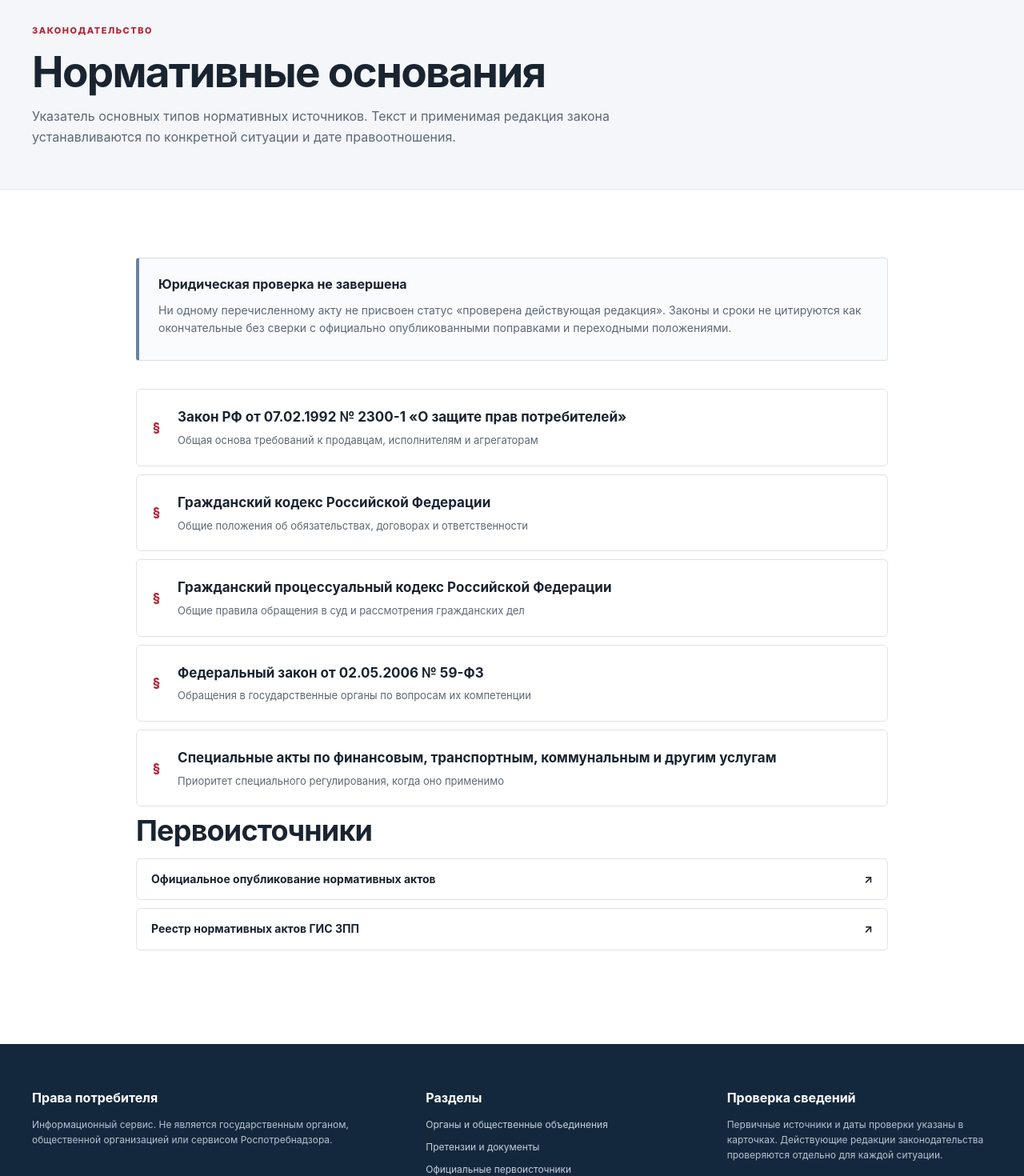
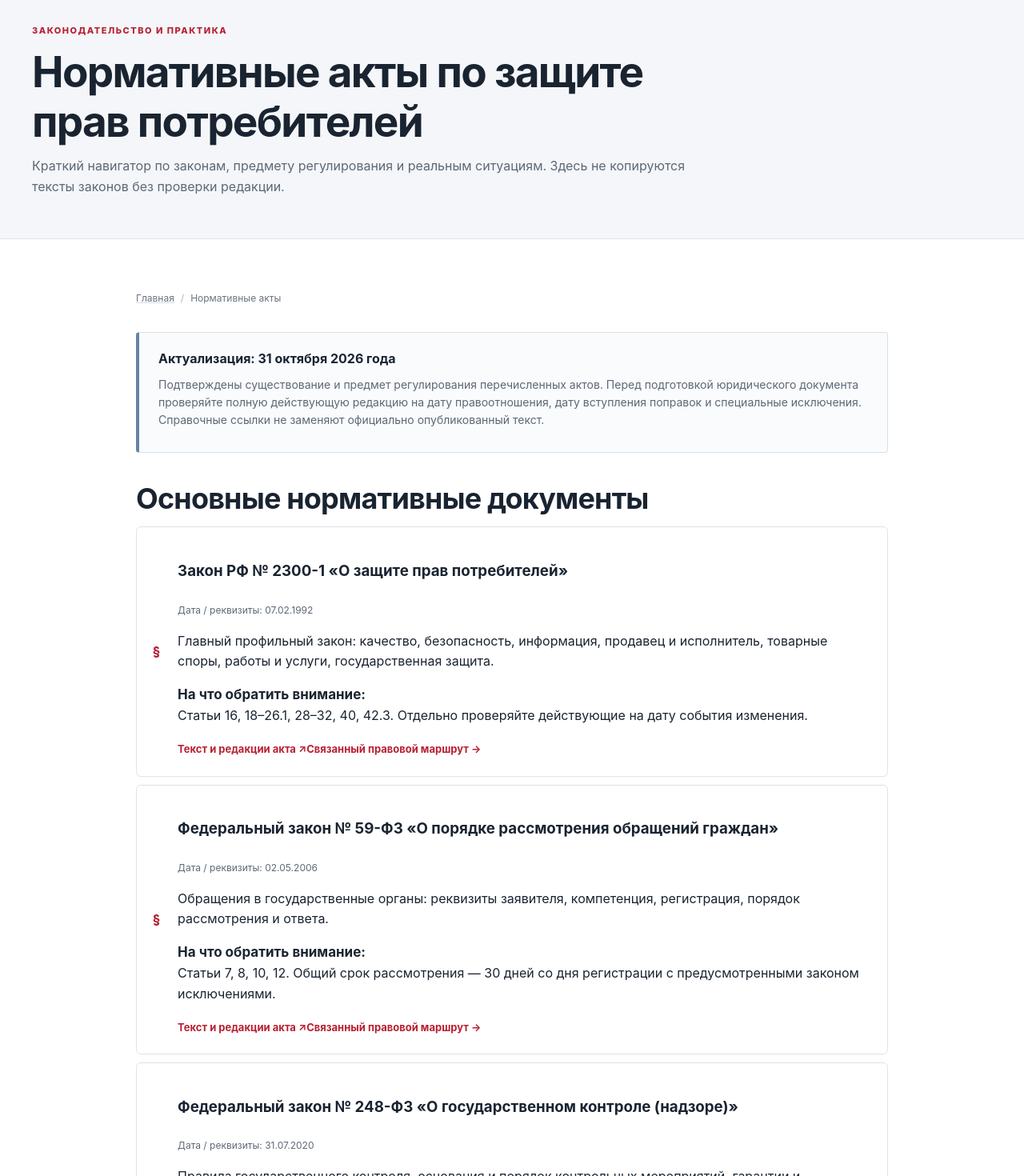
Before and after one commit to ymaslen77-tech/consumer-rights-portal, a Next.js app: page /normativnye-akty in a window 1280 px wide. Shown: the part 140-1610 px from the top of the page at 80% size. Built offline with nearby package versions, Linux system fonts and the light colour scheme.

Commit message:
content: expand seven legal acts and 2026 Constitutional Court return ruling with links and caveats

```diff
--- a/src/app/normativnye-akty/page.tsx
+++ b/src/app/normativnye-akty/page.tsx
@@ -1,9 +1,47 @@
-import {PageIntro,SourceLink} from "@/components/SiteShell";
+import Link from "next/link";
+import { PageIntro, SourceLink, Trail } from "@/components/SiteShell";
+
+export const metadata={
+ title:"Законы о защите прав потребителей — нормы, статьи, порядок обращения",
+ description:"Основные нормативные акты по защите прав потребителей: Закон № 2300-1, правила дистанционной торговли, обращения в Роспотребнадзор, судебная защита и изменения 2026 года."
+};
 const acts=[
- ['Закон РФ от 07.02.1992 № 2300-1 «О защите прав потребителей»','Общая основа требований к продавцам, исполнителям и агрегаторам'],
- ['Гражданский кодекс Российской Федерации','Общие положения об обязательствах, договорах и ответственности'],
- ['Гражданский процессуальный кодекс Российской Федерации','Общие правила обращения в суд и рассмотрения гражданских дел'],
- ['Федеральный закон от 02.05.2006 № 59-ФЗ','Обращения в государственные органы по вопросам их компетенции'],
- ['Специальные акты по финансовым, транспортным, коммунальным и другим услугам','Приоритет специального регулирования, когда оно применимо'],
+ {title:"Закон РФ № 2300-1 «О защите прав потребителей»",date:"07.02.1992",what:"Главный профильный закон: качество, безопасность, информация, продавец и исполнитель, товарные споры, работы и услуги, государственная защита.",important:"Статьи 16, 18–26.1, 28–32, 40, 42.3. Отдельно проверяйте действующие на дату события изменения.",source:"https://www.consultant.ru/document/cons_doc_LAW_305/",related:"/zashchita-prav-potrebiteley/zhaloba"},
+ {title:"Федеральный закон № 59-ФЗ «О порядке рассмотрения обращений граждан»",date:"02.05.2006",what:"Обращения в государственные органы: реквизиты заявителя, компетенция, регистрация, порядок рассмотрения и ответа.",important:"Статьи 7, 8, 10, 12. Общий срок рассмотрения — 30 дней со дня регистрации с предусмотренными законом исключениями.",source:"https://www.consultant.ru/document/cons_doc_LAW_59999/",related:"/rospotrebnadzor/obrashchenie"},
+ {title:"Федеральный закон № 248-ФЗ «О государственном контроле (надзоре)»",date:"31.07.2020",what:"Правила государственного контроля, основания и порядок контрольных мероприятий, гарантии и ограничения.",important:"Не всякая жалоба автоматически ведёт к внеплановой проверке: решение и порядок определяются компетенцией и законом.",source:"https://www.consultant.ru/document/cons_doc_LAW_358750/",related:"/rospotrebnadzor/zhaloba"},
+ {title:"Постановление Правительства РФ № 2463 «Правила продажи товаров»",date:"31.12.2020",what:"Розничная и дистанционная торговля, правила продажи и обязанности продавца по доведению информации.",important:"Нормативный акт изменялся в 2026 году; проверяйте действующую редакцию, включая поправки от 30.05.2026 № 657.",source:"https://www.consultant.ru/document/cons_doc_LAW_373622/",related:"/razbor/internet-magaziny-1"},
+ {title:"Гражданский кодекс Российской Федерации",date:"Части первая и вторая",what:"Договорные обязательства, ответственность за неисполнение, купля-продажа, подряд и возмездное оказание услуг.",important:"Специальное потребительское законодательство применяется вместе с нормами ГК РФ в зависимости от вида договора.",source:"https://www.consultant.ru/document/cons_doc_LAW_9027/",related:"/situacii"},
+ {title:"Гражданский процессуальный кодекс Российской Федерации",date:"14.11.2002 № 138-ФЗ",what:"Судебное рассмотрение гражданских споров: подсудность, доказательства, иск, извещение сторон и обжалование.",important:"Размер требования, выбор суда, госпошлина и обязательный досудебный порядок требуют отдельного расчёта.",source:"https://www.consultant.ru/document/cons_doc_LAW_39570/",related:"/dokumenty/isk-zpp"},
+ {title:"Декрет Союзного государства № 6 «Единые правила в области защиты прав потребителей»",date:"06.12.2024",what:"Согласованные нормы защиты прав потребителей, учитываемые в правоприменении Российской Федерации и Беларуси.",important:"В 2026 году встречаются разные ведомственные разъяснения сроков отдельных требований. В конкретном деле необходимо сопоставлять национальные и союзные нормы, период и применимость; нельзя пользоваться единой цифрой без оговорок.",source:"https://www.consultant.ru/document/cons_doc_LAW_496218/",related:"/razbor/garantiya-servis-1"}
 ];
-export default function Laws(){return <><PageIntro eyebrow="ЗАКОНОДАТЕЛЬСТВО" title="Нормативные основания" lead="Указатель основных типов нормативных источников. Текст и применимая редакция закона устанавливаются по конкретной ситуации и дате правоотношения."/><section className="container section narrow"><div className="notice"><strong>Юридическая проверка не завершена</strong><p>Ни одному перечисленному акту не присвоен статус «проверена действующая редакция». Законы и сроки не цитируются как окончательные без сверки с официально опубликованными поправками и переходными положениями.</p></div><div className="stack">{acts.map(([title,desc])=><div className="listcard" key={title}><span className="listnum">§</span><span><strong>{title}</strong><small>{desc}</small></span></div>)}</div><h2>Первоисточники</h2><div className="linkstack"><SourceLink href="https://publication.pravo.gov.ru/">Официальное опубликование нормативных актов</SourceLink><SourceLink href="https://zpp.rospotrebnadzor.ru/npa/global">Реестр нормативных актов ГИС ЗПП</SourceLink></div></section></>}
+export default function Laws(){return <>
+ <PageIntro eyebrow="ЗАКОНОДАТЕЛЬСТВО И ПРАКТИКА" title="Нормативные акты по защите прав потребителей" lead="Краткий навигатор по законам, предмету регулирования и реальным ситуациям. Здесь не копируются тексты законов без проверки редакции."/>
+ <section className="container section narrow">
+ <Trail items={[{label:"Нормативные акты"}]}/>
+ <div className="notice"><strong>Актуализация: 31 октября 2026 года</strong>
+ <p>Подтверждены существование и предмет регулирования перечисленных актов. Перед подготовкой юридического документа проверяйте полную действующую редакцию на дату правоотношения, дату вступления поправок и специальные исключения. Справочные ссылки не заменяют официально опубликованный текст.</p></div>
+ <h2>Основные нормативные документы</h2>
+ <div className="stack">{acts.map(a=><article className="listcard guide-act" key={a.title}>
+  <span className="listnum">§</span><div><h3>{a.title}</h3><p className="subtle">Дата / реквизиты: {a.date}</p>
+  <p>{a.what}</p><p><strong>На что обратить внимание:</strong> {a.important}</p>
+  <div className="guide-act-actions"><SourceLink href={a.source}>Текст и редакции акта</SourceLink><Link className="textlink" href={a.related}>Связанный правовой маршрут →</Link></div>
+  </div>
+ </article>)}</div>
+ <h2>Судебная позиция 2026 года, влияющая на дистанционный возврат</h2>
+ <div className="notice"><strong>Постановление Конституционного Суда РФ от 17.02.2026 № 7-П</strong>
+ <p>Конституционный Суд рассмотрел ограничения способов возврата товара надлежащего качества, купленного дистанционно. До изменения законодательства потребитель должен иметь возможность вернуть товар подходящим дистанционным способом при соблюдении условий сохранности и проверки состояния товара. Для конкретного спора необходимо учитывать постановление и дату событий.</p>
+ <SourceLink href="https://www.consultant.ru/document/cons_doc_LAW_526704/">Проверить полный текст постановления и правовую позицию</SourceLink>
+ <p><Link className="textlink" href="/razbor/internet-magaziny-3">Связанный маршрут: продавец затягивает возврат →</Link></p></div>
+ <h2>Где смотреть официальные редакции</h2>
+ <div className="linkstack">
+ <SourceLink href="https://publication.pravo.gov.ru/">Официальный интернет-портал правовой информации</SourceLink>
+ <SourceLink href="https://zpp.rospotrebnadzor.ru/npa/global">Реестр нормативных актов ГИС ЗПП</SourceLink>
+ <SourceLink href="https://zpp.rospotrebnadzor.ru/">ГИС защиты прав потребителей Роспотребнадзора</SourceLink>
+ </div>
+ <h2>Практические направления</h2>
+ <div className="linkstack">
+ <Link href="/rospotrebnadzor/zhaloba">Как подать жалобу в Роспотребнадзор →</Link>
+ <Link href="/rospotrebnadzor/obrashchenie">Как написать официальное обращение →</Link>
+ <Link href="/zashchita-prav-potrebiteley/zhaloba">Претензия, жалоба или иск: какой путь выбрать →</Link>
+ <Link href="/situacii">Перейти к 20 направлениям потребительского права →</Link>
+ </div></section></>}
```
